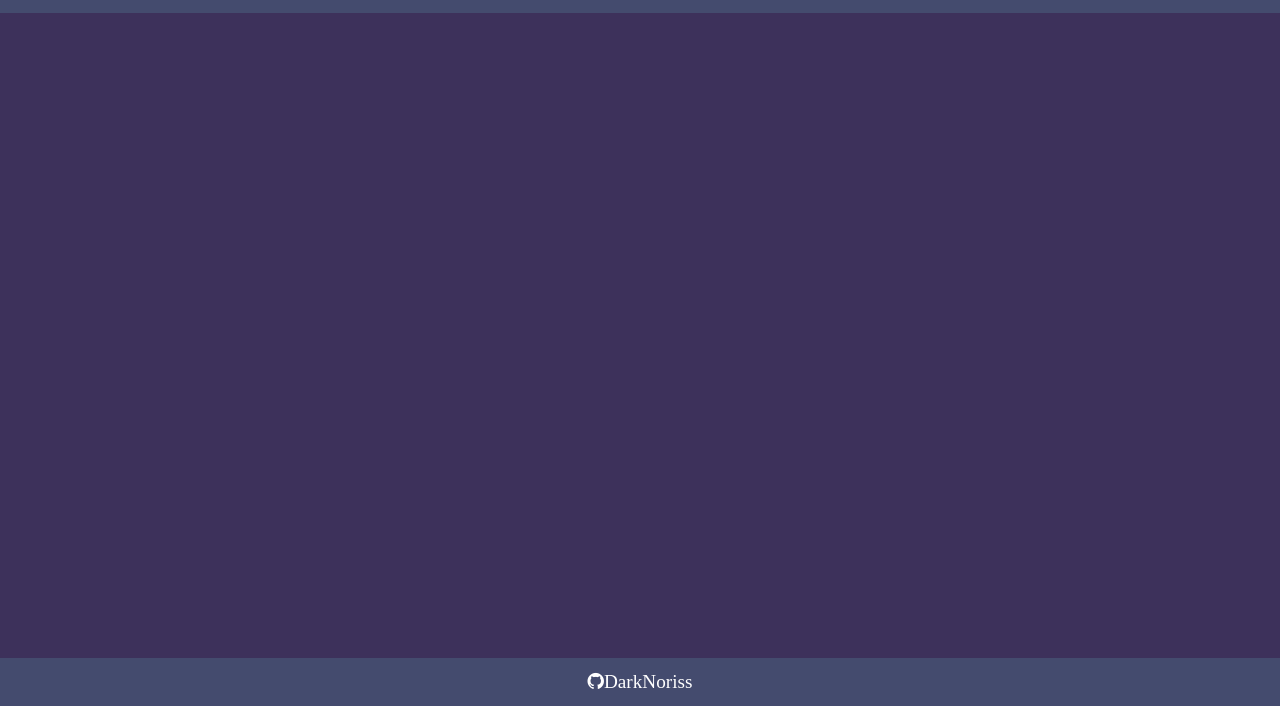
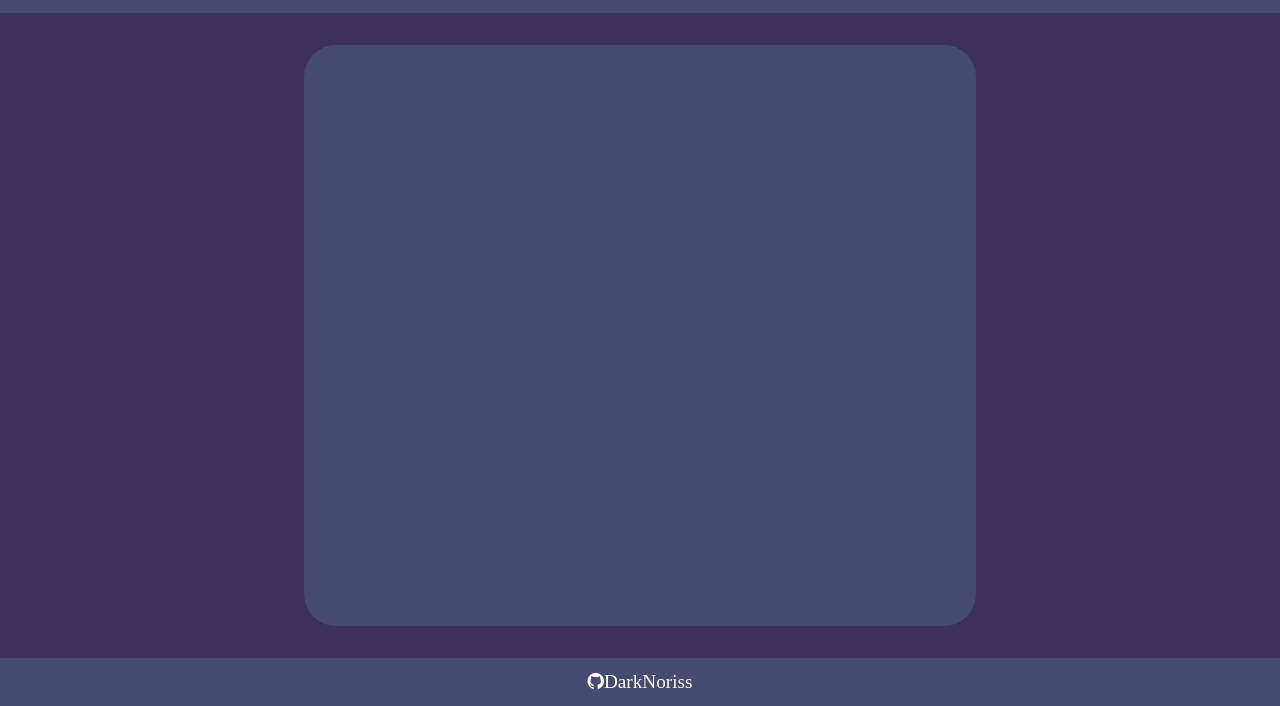
Before and after one commit to DarkNoriss/Restaurant-Page, a website built with webpack: page dist/index.html in a window 1280 px wide. Both pictures are taken after a click on the element "Contact". Shown: the part 94-800 px from the top of the page. Built offline with nearby package versions, Linux system fonts and the light colour scheme.

Commit message:
init contact page

```diff
--- a/src/index.js
+++ b/src/index.js
@@ -6,6 +6,7 @@ import "./styles/footer.scss";
 import { header } from "./functions/header.js";
 import { home } from "./pages/home.js";
 import { menu } from "./pages/menu";
+import { contact } from "./pages/contact";
 import { footer } from "./functions/footer.js";
 
 let currentPage = "Home";
@@ -36,6 +37,7 @@ const changePage = (event) => {
     menu();
   } else {
     removePage();
+    contact();
   }
   currentPage = switchTo;
 };
--- a/src/pages/contact.js
+++ b/src/pages/contact.js
@@ -0,0 +1,8 @@
+import { createContainer } from "../functions/container";
+
+export const contact = () => {
+  createContainer();
+  header();
+};
+
+const header = () => {};
--- a/src/styles/main.scss
+++ b/src/styles/main.scss
@@ -26,6 +26,7 @@ body {
     width: 50vw;
     max-width: 60rem;
     padding: 1rem;
+    border-radius: 2rem;
   }
 }
 
```
Also changed, not shown: dist/main.js.
